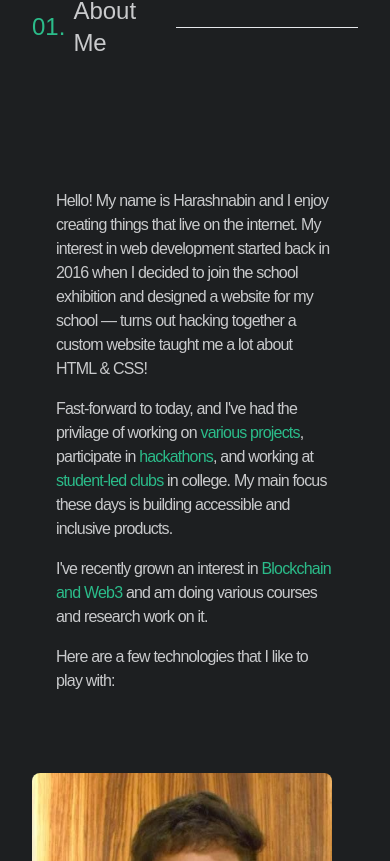
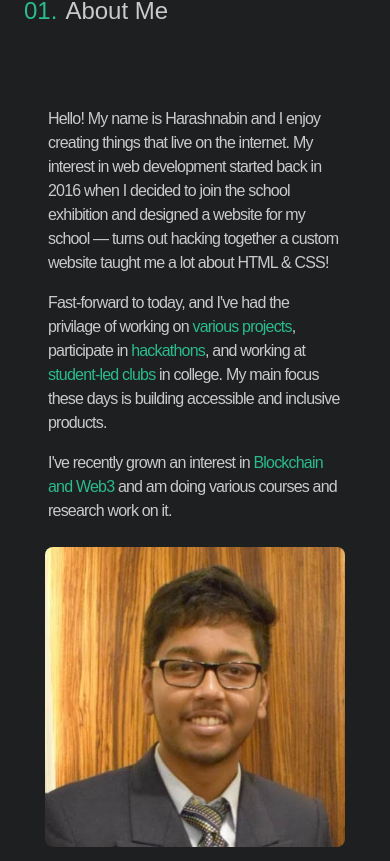
Before and after one commit to HarashnabinRoy/portfolio-next, a Next.js app: page / in a window 390 px wide. Shown: the part 963-1824 px from the top of the page. Built offline with nearby package versions, Linux system fonts and the light colour scheme; a web font is replaced by a local one.

Commit message:
UI changes responsive

```diff
--- a/components/index/AboutMe.jsx
+++ b/components/index/AboutMe.jsx
@@ -12,21 +12,22 @@ const AboutMe = () => {
     const { color } = useContext(ColorContext);
 
     return(
-        <div className="md:py-20 pb-20 pt-10 md:px-40 px-8 snap-start">
+        <div className="md:py-20 lg:pb-20 pt-10 md:px-[150px] px-6 snap-start mb-20">
             <Heading number="01" text="About Me"/>
-            <div className="flex mt-20 py-[50px] md:flex-row flex-col gap-20">
+            <div className="flex mt-20 md:pt-[50px] lg:flex-row flex-col items-center justify-center gap-6 lg:gap-4 xl:gap-10">
                 <div className=" md:w-[800px] tracking-tighter px-6 md:px-20">
                     <p className=" ">Hello! My name is Harashnabin and I enjoy creating things that live on the internet. My interest in web development started back in 2016 when I decided to join the school exhibition and designed a website for my school — turns out hacking together a custom website taught me a lot about HTML & CSS!</p>
                     <p className="mt-4">Fast-forward to today, and I've had the privilage of working on <span className="underlineEffect " style={{color:color}}>various projects</span>, participate in <span className="underlineEffect" style={{color:color}}>hackathons</span>, and working at <span className="underlineEffect" style={{color:color}}>student-led clubs</span> in college. My main focus these days is building accessible and inclusive products.</p>
                     <p className="mt-4">I've recently grown an interest in <span style={{color:color}} className="underlineEffect">Blockchain and Web3</span> and am doing various courses and research work on it.</p>
-                    <p className="mt-4">Here are a few technologies that I like to play with: </p>
+                    <p className="mt-4 lg:block hidden">Here are a few technologies that I like to play with: </p>
                 </div>
-                <div className="flex rounded-lg">
-                    <span className="hoverShadow flex justify-center items-center">
+                <div className="">
+                    <span className="hoverShadow flex">
                         <Image src="/assets/aboutme.jpeg" alt="Picture of me :)" width={300} height={300} className="rounded-lg" />
                     </span>
                 </div>
             </div>
+            <div className="hidden lg:block lg:mt-10">
                 <div className="flex md:flex-row flex-col md:gap-20 gap-0 justify-center w-[50%]">
                     <ol className="md:ml-16 ml-6 text-sm">
                         <li><FontAwesomeIcon icon={ faCaretRight } className="text-xs transform -translate-y-[2px] " style={{color:color}}/> HTML</li>
@@ -40,6 +41,7 @@ const AboutMe = () => {
                     </ol>
                 </div>
             </div>
+        </div>
     )
 }
 
--- a/components/index/Heading.jsx
+++ b/components/index/Heading.jsx
@@ -7,7 +7,7 @@ const Heading = (props) => {
     return(
         <div className="flex justify-start items-center text-2xl text-bold">
             <span style={{color:color}} className={`pr-2`}>{props.number}.</span>{props.text}
-            <hr className="ml-10 w-[300px]"></hr>
+            <hr className="ml-10 w-[300px] hidden sm:block"></hr>
         </div>
     );
 };
--- a/components/index/education.jsx
+++ b/components/index/education.jsx
@@ -7,10 +7,10 @@ const Education = () => {
     const { color } = useContext(ColorContext);
 
     return(
-        <div className="py-20">
+        <div className="md:py-20 py-10">
             <div className="flex flex-col md:px-[150px] px-6 just gap-y-20 ">
                 <Heading number="02" text="My Education" className=" "/>
-                <div className="flex justify-center mt-20">
+                <div className="flex justify-center mt-10 lg:mt-20">
                     <EducationCard />
                 </div>
             </div>
--- a/components/projects/ProjectCards.jsx
+++ b/components/projects/ProjectCards.jsx
@@ -96,7 +96,7 @@ const ProjectCards = () => {
     return(
         <div className="flex flex-wrap justify-center gap-4">
             {data.map((data, id) => (
-                <div key={id} className="w-[30rem] bg-[#020c1b] text-white relative rounded-[1.25rem] flex-col">
+                <div key={id} className="w-[20rem] md:w-[30rem] bg-[#020c1b] text-white relative rounded-[1.25rem] flex-col">
                     <div className="absolute right-0 mt-8 mr-10 text-[#707071] ">
                         <a href={data.github} target="_blank"><FontAwesomeIcon icon={ faGithub } target="_blank" className="mr-2 hover:text-white text-lg transition duration-300 ease-in-out cursor-pointer"/></a>
                         <a href={data.link} target="_blank"><FontAwesomeIcon icon={ faArrowUpRightFromSquare } target="_blank" className="hover:text-white text-lg transition duration-300 ease-in-out cursor-pointer"/></a>
@@ -108,11 +108,11 @@ const ProjectCards = () => {
                         </a>
                     </div>
 
-                    <div className="flex justify-center mb-3 text-lg">
+                    <div className="flex justify-center px-10 text-center mb-3 text-lg">
                         {data.title}
                     </div>
 
-                    <div className="flex flex-wrap justify-center mb-4 mx-10 text-[#707071] text-[15px]">
+                    <div className="flex flex-wrap justify-center mb-4 mx-10 text-[#707071] text-[15px] text-center">
                         {data.techs}
                     </div>
                 </div>
--- a/components/projects/ProjectsMain.jsx
+++ b/components/projects/ProjectsMain.jsx
@@ -6,12 +6,14 @@ const ProjectsMain = () => {
     const { color } = useContext(ColorContext);
 
     return(
-        <div className="md:px-40 px-0 pl-6 mt-24">
-            <div>Here is a collection of my <br /> <div className="mt-4" style={{color: color}}>PROJECTS</div></div>
-            <div className="pt-10">
-                <ProjectCards />
+        // <div className="flex justify-center">
+            <div className="md:px-40 px-10 mt-24">
+                <div>Here is a collection of my <br /> <div className="mt-4" style={{color: color}}>PROJECTS</div></div>
+                <div className="pt-10">
+                    <ProjectCards />
+                </div>
             </div>
-        </div>
+        // </div>
     );
 }
 
```
Lines whose indentation alone changed are shown as unchanged.
